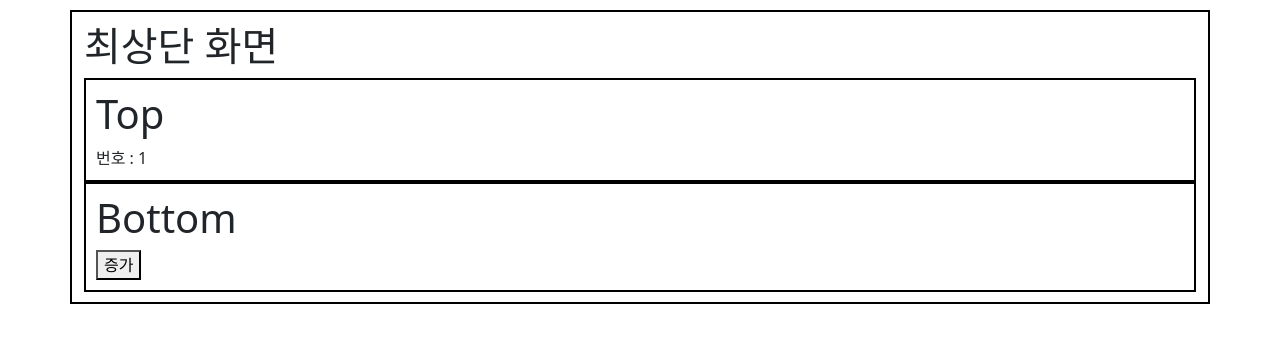
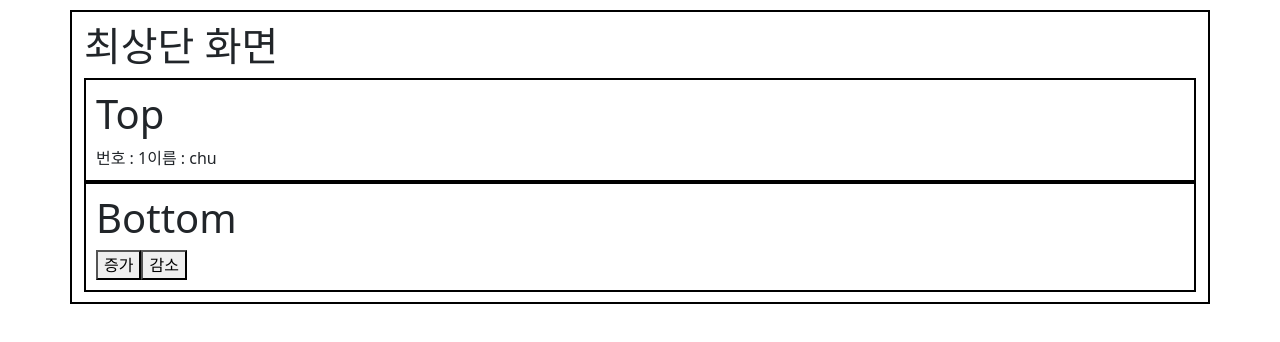
Before and after one commit to cms02/react-basic, a React (Create React App) app: page / in a window 1280 px wide. Shown: the top 342 px of the page. Built offline with nearby package versions, Linux system fonts and the light colour scheme.

Commit message:
redux 적용

```diff
--- a/src/App.js
+++ b/src/App.js
@@ -1,21 +1,14 @@
 //글쓰기, 글삭제, 글목록보기
 import './App.css';
-import React, { useState } from 'react';
 import Top from './components/Top';
 import Bottom from './components/Bottom';
 
 function App() {
-  const [number, setNumber] = useState(1);
-
-  const addNumber = () => {
-    setNumber(number + 1);
-  };
-
   return (
     <div className="container">
       <h1>최상단 화면</h1>
-      <Top number={number} />
-      <Bottom addNumber={addNumber} />
+      <Top />
+      <Bottom />
     </div>
   );
 }
--- a/src/components/Bottom.js
+++ b/src/components/Bottom.js
@@ -1,11 +1,16 @@
 import React from 'react';
+import { useDispatch } from 'react-redux';
 import '../App.css';
-const Bottom = (props) => {
-  const { addNumber } = props;
+import { decrease, increase } from '../store';
+const Bottom = () => {
+  const dispatcher = useDispatch();
+
   return (
     <div className="sub_container">
       <h1>Bottom</h1>
-      <button onClick={addNumber}>증가</button>
+      {/* <button onClick={dispatcher(increase())}>증가</button> */}
+      <button onClick={() => dispatcher(increase('kim'))}>증가</button>
+      <button onClick={() => dispatcher(decrease('park'))}>감소</button>
     </div>
   );
 };
--- a/src/components/Top.js
+++ b/src/components/Top.js
@@ -1,12 +1,14 @@
 import React from 'react';
+import { useSelector } from 'react-redux';
 import '../App.css';
-const Top = (props) => {
-  const { number } = props;
+const Top = () => {
+  const { number, username } = useSelector((store) => store);
 
   return (
     <div className="sub_container">
       <h1>Top</h1>
       번호 : {number}
+      이름 : {username}
     </div>
   );
 };
--- a/src/index.js
+++ b/src/index.js
@@ -5,11 +5,16 @@ import App from './App';
 import reportWebVitals from './reportWebVitals';
 import { BrowserRouter } from 'react-router-dom';
 import 'bootstrap/dist/css/bootstrap.min.css';
+import reducer from './store';
+import { createStore } from 'redux';
+import { Provider } from 'react-redux';
+
+const store = createStore(reducer);
 ReactDOM.render(
   <React.StrictMode>
-    <BrowserRouter>
+    <Provider store={store}>
       <App />
-    </BrowserRouter>
+    </Provider>
   </React.StrictMode>,
   document.getElementById('root'),
   // document.querySelector('#root')
--- /dev/null
+++ b/src/store.js
@@ -0,0 +1,30 @@
+// 액션
+export const increase = (username) => ({
+  type: 'INCREMENT',
+  payload: username,
+});
+export const decrease = (username) => ({
+  type: 'DECREMENT',
+  payload: username,
+});
+
+//상태
+
+const initstate = {
+  username: 'chu',
+  number: 1,
+};
+
+// 액션의 결과를 걸러내는 친구
+const reducer = (state = initstate, action) => {
+  switch (action.type) {
+    case 'INCREMENT':
+      return { number: state.number + 1, username: action.payload }; //return 되면 그걸 호출한 쪽에서 받는게 아니라 return되는 순간 ui변경
+    case 'DECREMENT':
+      return { number: state.number - 1, username: action.payload };
+    default:
+      return state;
+  }
+};
+
+export default reducer;
```
